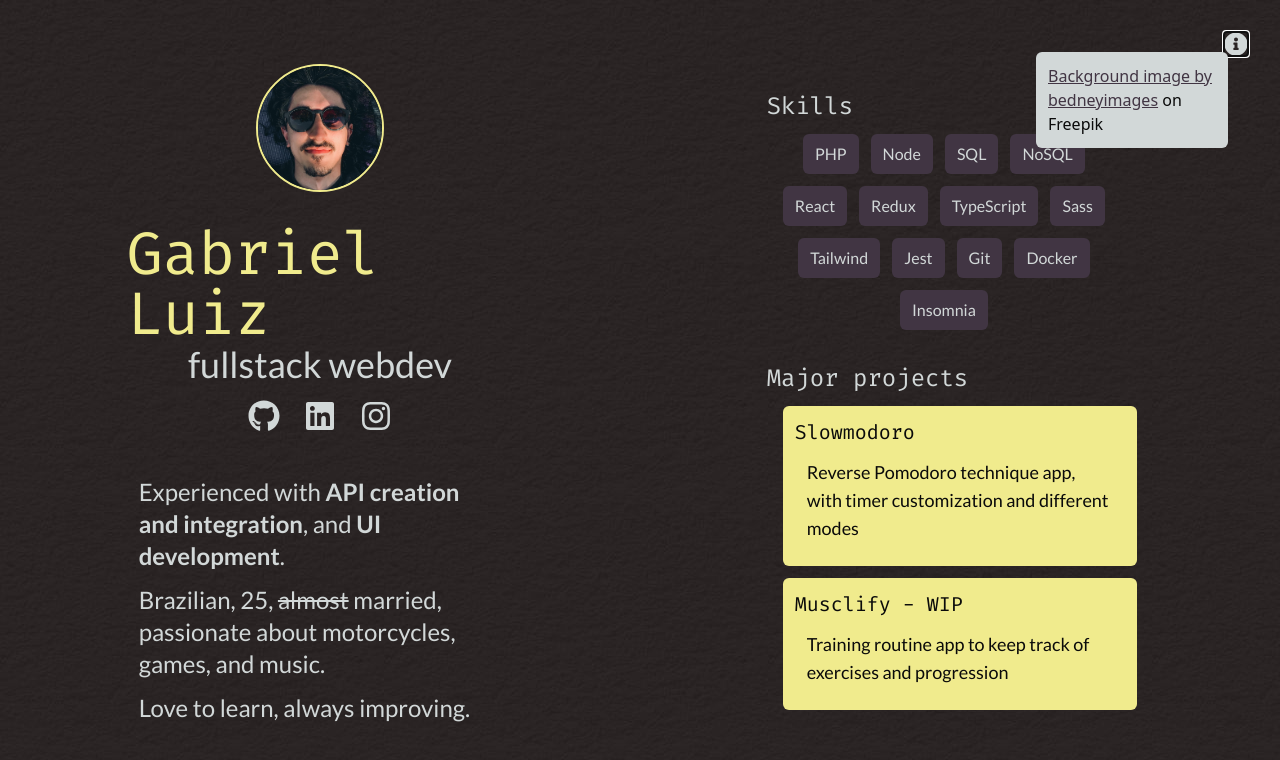
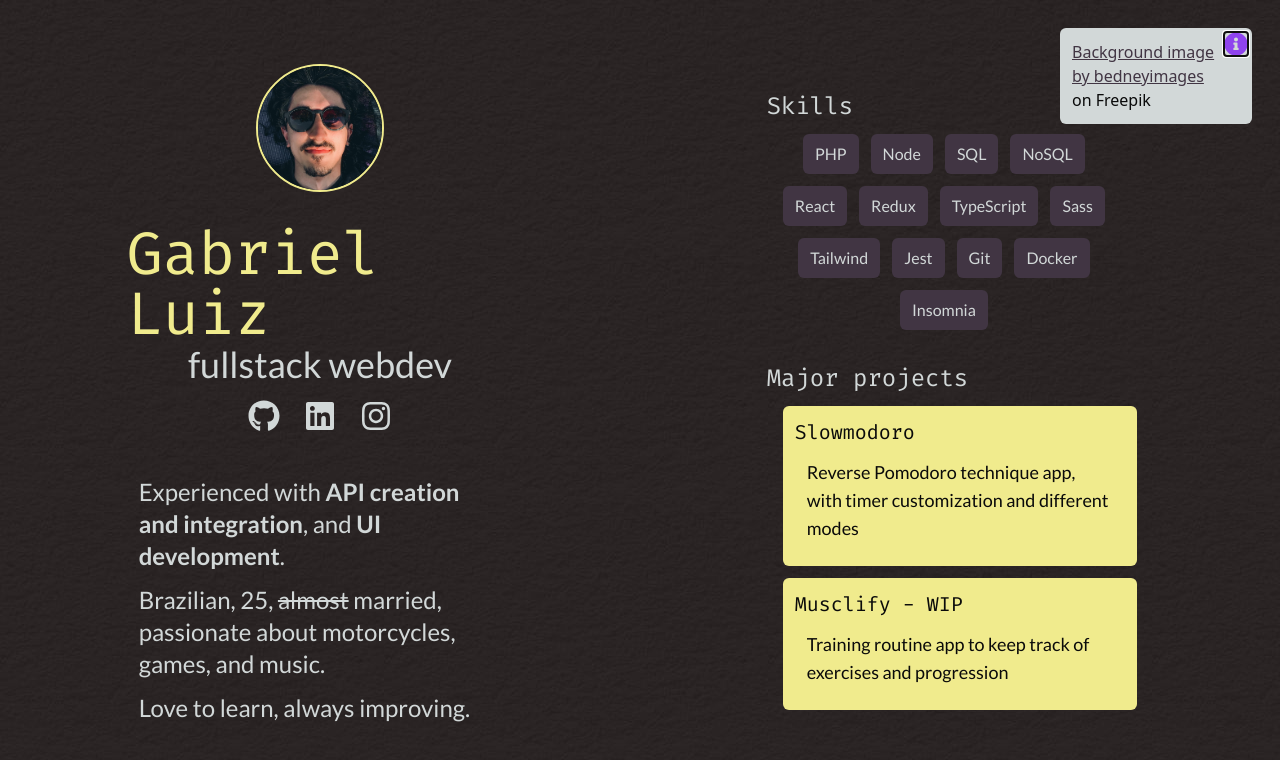
Before and after one commit to gabrielluizcm/gabrielluizcm.github.io, a React (Vite) app: page / in a window 1280 px wide. Both pictures are taken after a click on the button 1236 px from the left and 44 px from the top of the page. Shown: the top 760 px of the page. Built offline with nearby package versions, Linux system fonts and the light colour scheme.

Commit message:
Add background image credits

```diff
--- a/src/components/InfoPopover/index.tsx
+++ b/src/components/InfoPopover/index.tsx
@@ -4,19 +4,33 @@ import { FaInfoCircle } from 'react-icons/fa';
 export default function InfoPopover() {
   return (
     <Popover className="absolute top-8 right-8">
-      <Popover.Button className='absolute top-0 right-0'>
-        <FaInfoCircle size={24} className="text-light-silver" />
+      {({ open }) => (
+        <>
+          <Popover.Button className='absolute top-0 right-0 z-10  active:outline-none'>
+            <FaInfoCircle size={24} className={open ? 'text-lavander-indigo' : 'text-light-silver'} />
           </Popover.Button>
 
-      <Transition>
-        <Popover.Panel className='absolute top-5 right-5 text-faux-black w-48 bg-light-silver p-3 rounded-md'>
+          <Transition
+            enter="transition-width duration-75"
+            enterFrom="opacity-0"
+            enterTo='opacity-100'
+            leave='transition-width duration-150'
+            leaveFrom='opacity-100'
+            leaveTo='opacity-0'>
+            <Popover.Panel
+              className='absolute -top-1 -right-1 text-faux-black w-48 bg-light-silver p-3 pr-8 rounded-md z-9'>
               <a
                 className='text-onyx hover:text-lavander-indigo underline'
-            href="https://www.freepik.com/free-photo/white-texture_946233.htm#query=paper%20texture&position=0&from_view=keyword&track=ais">
+                href="https://www.freepik.com/free-photo/white-texture_946233.htm#query=paper%20texture&position=0&from_view=keyword&track=ais"
+                target='_blank'
+                rel='nofollow'>
                 Background image by bedneyimages
               </a> on Freepik
             </Popover.Panel>
           </Transition>
+        </>
+      )}
+
 
     </Popover>
   )
--- a/src/components/NameAndLinks/index.tsx
+++ b/src/components/NameAndLinks/index.tsx
@@ -13,13 +13,13 @@ export default function NameAndLinks() {
           <h2 className="text-2xl md:text-4xl text-light-silver font-lato">fullstack webdev</h2>
         </div>
         <div className="flex gap-6">
-          <a href="https://github.com/gabrielluizcm" target='_blank' rel='no-referrer'>
+          <a href="https://github.com/gabrielluizcm" target='_blank'>
             <FaGithub className="w-8 h-8 hover:text-khaki" />
           </a>
-          <a href="https://linkedin.com/in/gabrielluizcm" target='_blank' rel='no-referrer'>
+          <a href="https://linkedin.com/in/gabrielluizcm" target='_blank'>
             <FaLinkedin className="w-8 h-8 hover:text-khaki" />
           </a>
-          <a href="https://instagram.com/naooanjo" target='_blank' rel='no-referrer'>
+          <a href="https://instagram.com/naooanjo" target='_blank'>
             <FaInstagram className="w-8 h-8 hover:text-khaki" />
           </a>
         </div>
--- a/src/components/SkillsAndProjects/ProjectCard/ProjectCardRoot.tsx
+++ b/src/components/SkillsAndProjects/ProjectCard/ProjectCardRoot.tsx
@@ -5,7 +5,7 @@ type ProjectCardRootProps = {
 
 export default function ProjectCardRoot({ to, children }: ProjectCardRootProps) {
   return (
-    <a href={to} target="_blank" rel="no-referrer"
+    <a href={to} target="_blank"
       className="w-11/12 rounded-md p-3 bg-khaki text-faux-black hover:bg-lavander-indigo hover:text-light-silver transition-all">
       {children}
     </a>
```
Lines whose indentation alone changed are shown as unchanged.
